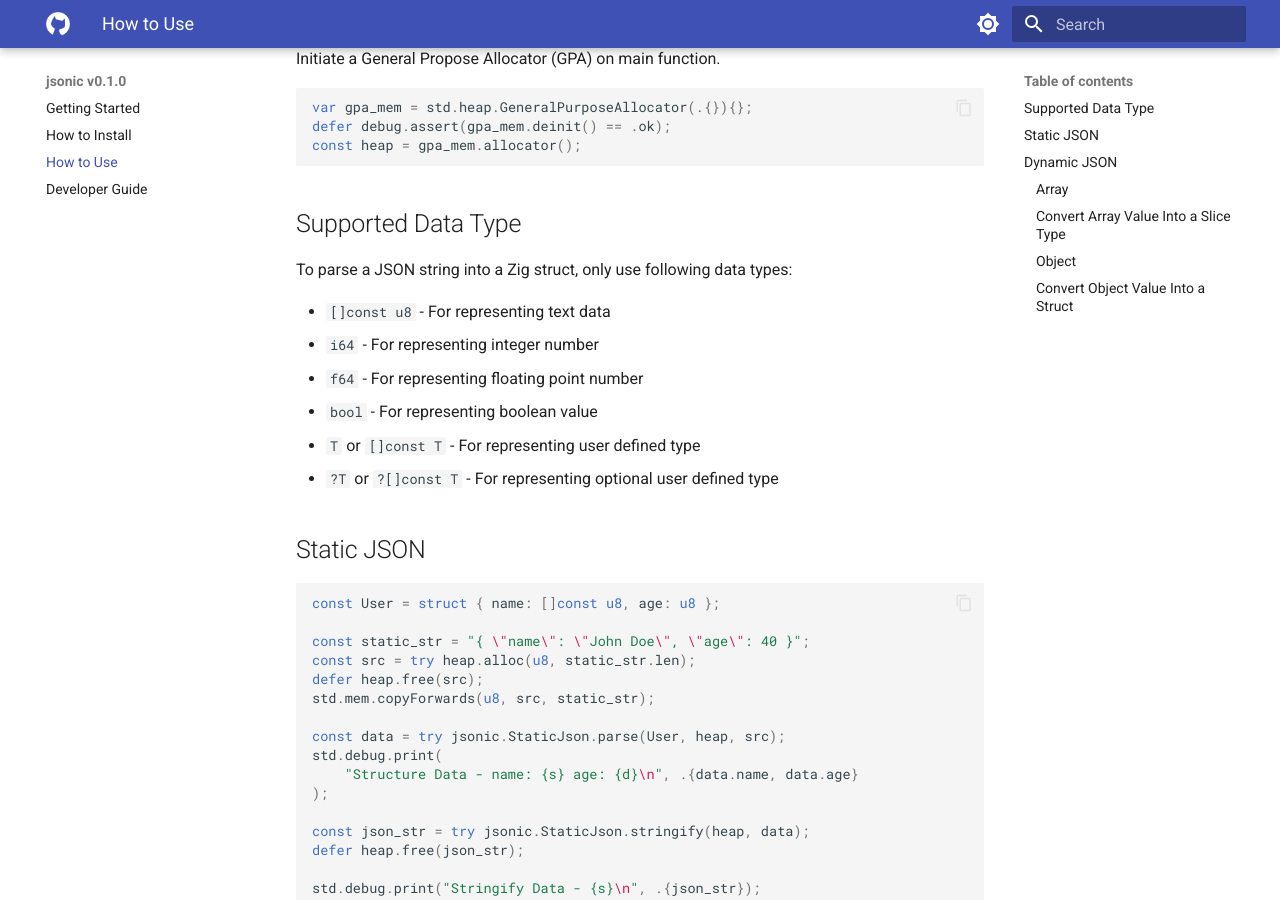
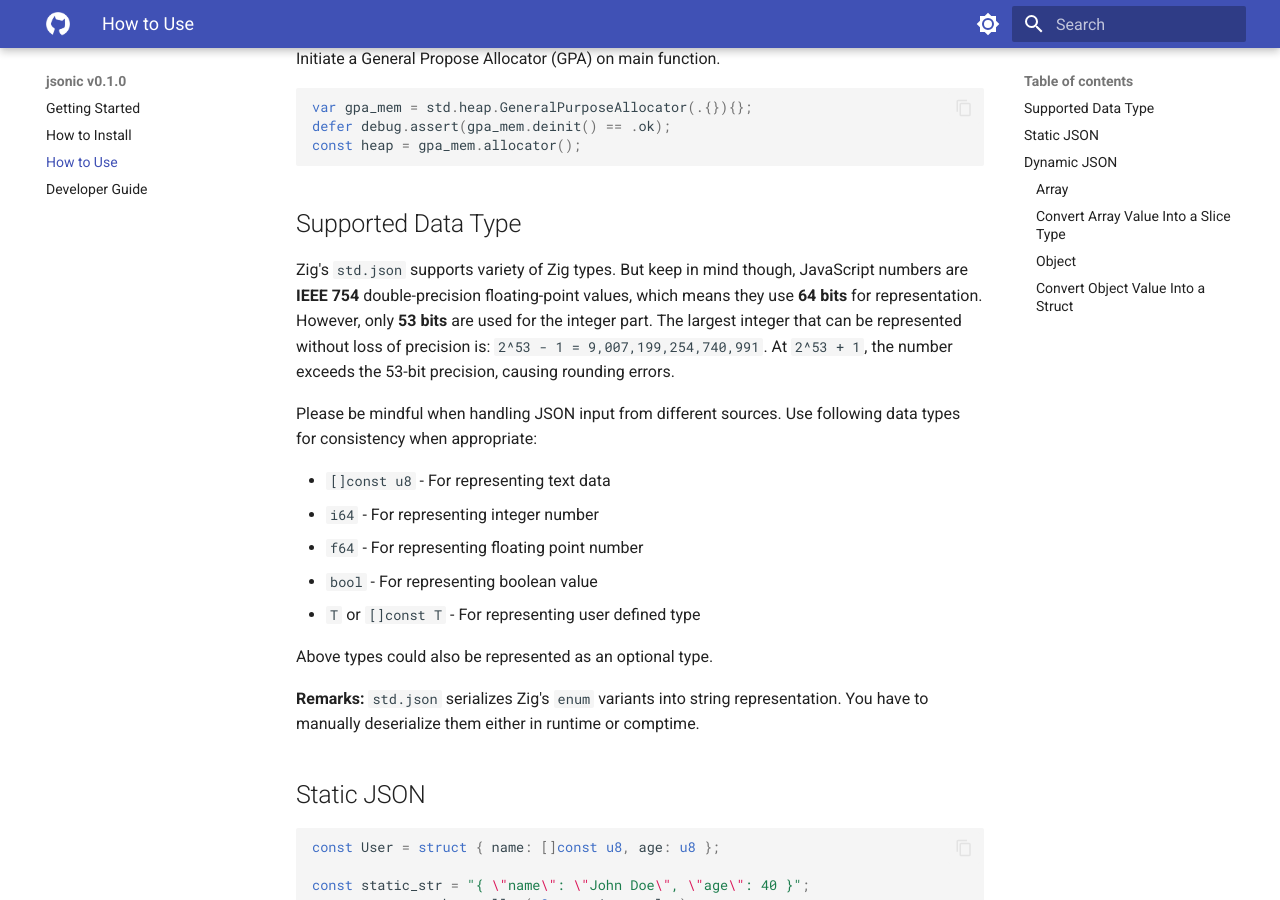
Before and after one commit to bitlaab-bolt/jsonic, an MkDocs documentation site: the page built from docs/usage.md, in a window 1280 px wide and 900 px high, scrolled down 231 px. Built offline with MkDocs 1.6.1 and Material for MkDocs 9.7.7, drawn with Linux system fonts in a browser that asks for light colours.

```diff
--- a/docs/usage.md
+++ b/docs/usage.md
@@ -16,14 +16,19 @@ const heap = gpa_mem.allocator();
 
 ## Supported Data Type
 
-To parse a JSON string into a Zig struct, only use following data types:
+Zig's `std.json` supports variety of Zig types. But keep in mind though, JavaScript numbers are **IEEE 754** double-precision floating-point values, which means they use **64 bits** for representation. However, only **53 bits** are used for the integer part. The largest integer that can be represented without loss of precision is: `2^53 - 1 = 9,007,199,254,740,991`. At `2^53 + 1`, the number exceeds the 53-bit precision, causing rounding errors.
+
+Please be mindful when handling JSON input from different sources. Use following data types for consistency when appropriate:
 
 - `[]const u8` - For representing text data
 - `i64` - For representing integer number
 - `f64` - For representing floating point number
 - `bool` - For representing boolean value
 - `T` or `[]const T` - For representing user defined type
-- `?T` or `?[]const T` - For representing optional user defined type
+
+Above types could also be represented as an optional type.
+
+**Remarks:** `std.json` serializes Zig's `enum` variants into string representation. You have to manually deserialize them either in runtime or comptime.
 
 ## Static JSON
 
```
Also changed, not shown: CHANGELOG.md (+8 -0 lines), 2 other files.
